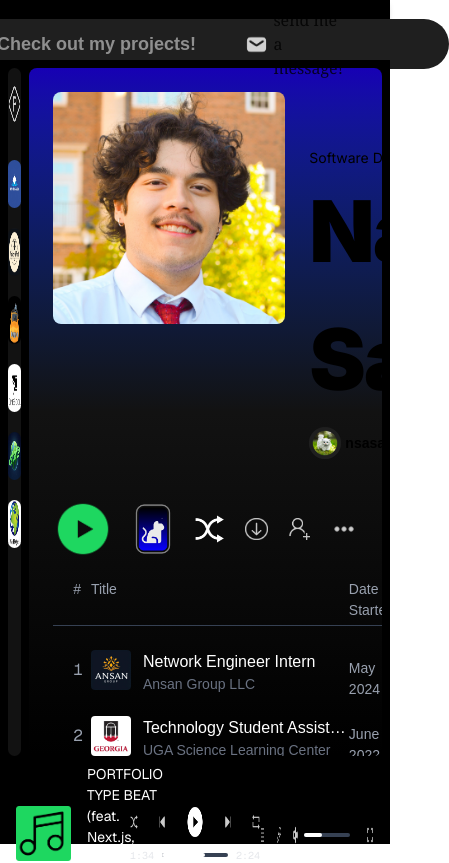
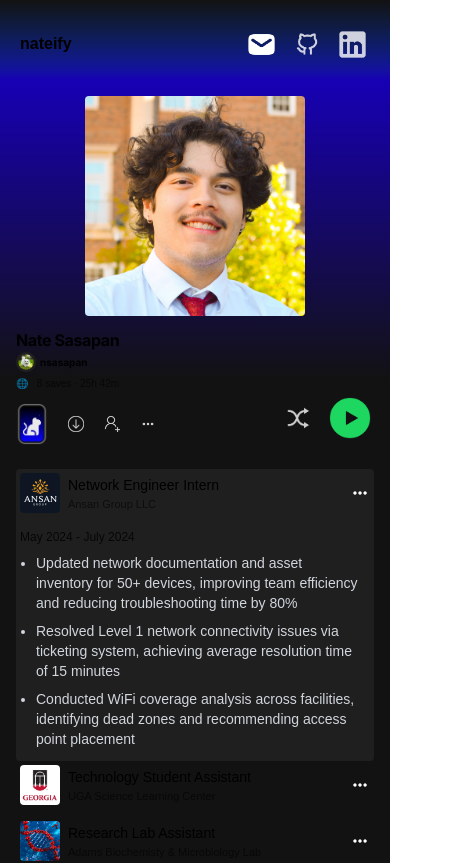
Before and after one commit to natesasapan/nateify, a Next.js app: page / in a window 390 px wide. Shown: the top 863 px of the page, 449 px wide, since content can reach past the window. Built offline with nearby package versions, Linux system fonts and the light colour scheme.

Commit message:
added a basic mobile page.

```diff
--- a/src/app/components/Header.js
+++ b/src/app/components/Header.js
@@ -120,3 +120,47 @@ export default function Header() {
         </header>
     );
 }
+
+export function MobileHeader() {
+    return (
+    <header className="bg-linear-to-b from-[#121212] to-[#1700b4] shadow-md w-full h-[80px] pt-2">
+            <div className="grid grid-cols-2 h-full">
+                <div className="flex items-center px-5">
+                    <h1 className="font-bold">nateify</h1>
+                </div>
+                <div className="flex items-center justify-end px-5 gap-2">
+                    <div className="hover:scale-110 transition-colors duration-300">
+                        <Link className="flex items-center gap-1" href='/message'>
+                            <img
+                                src="/message.png"
+                                width={35}
+                                height={35}
+                                alt="mail"
+                            />
+                        </Link>
+                    </div>
+                    <div className="hover:scale-110 transition-colors duration-300 opacity-80 hover:opacity-100">
+                        <Link href='https://github.com/natesasapan'>
+                        <img
+                            src="/github.png"
+                            width={40}
+                            height={40}
+                            alt="github logo"
+                            />
+                        </Link>
+                    </div>
+                    <div className="hover:scale-110 transition-colors duration-300 opacity-80 hover:opacity-100">
+                        <Link href='https://www.linkedin.com/in/nate-sasapan-901115255/'>
+                        <img
+                            src="/linkedin.png"
+                            width={35}
+                            height={35}
+                            alt="linkedin logo"
+                            />
+                        </Link>
+                    </div>
+                </div>
+            </div>
+        </header>
+    );
+}
--- a/src/app/page.js
+++ b/src/app/page.js
@@ -3,6 +3,7 @@ import { useState } from "react";
 import React, { Fragment } from 'react';
 import Header from './components/Header.js'
 import Footer from './components/Footer.js'
+import { MobileHeader } from "./components/Header.js";
 
 export default function Home() {
   // Work States
@@ -15,7 +16,7 @@ export default function Home() {
   const [networkIndex, setNetworkIndex] = useState(0);
 
   // Project States
-  const [projectIndex, setProjectIndex] = useState(7);
+  const [projectIndex, setProjectIndex] = useState(0);
 
   // Work Data
   const workData = [
@@ -114,9 +115,12 @@ export default function Home() {
 
   return (
     <div className="flex flex-col min-h-screen">
+
+      {/* Web Layout */}
+      <div className="hidden md:block">
         <Header/>
         <main className="flex flex-row bg-black p-2 gap-2 h-[calc(100vh-140px)]">
-        <div className='flex flex-col gap-5 items-center rounded-lg bg-[#121212] text-white w-1/28'>
+          <div className='flex flex-col gap-5 items-center rounded-lg bg-[#121212] text-white w-16'>
             <img src="/P.png" className="w-10 h-10 opacity-80 hover:opacity-100 mt-4 mb-4"></img>
             {projectData.map((row, index) => (
                   <React.Fragment key={index}>
@@ -351,4 +355,110 @@ export default function Home() {
         </main>
         <Footer/>
       </div>
+
+      {/* Mobile Layout */}
+      <div className="block md:hidden">
+        <MobileHeader/>
+        <main className="bg-[#1f1f1f] p-4" style={{
+          background: 'linear-gradient(to bottom, #1700b4 0px, #121212 300px, #121212 100%)'
+        }}>
+
+          {/* Album Cover */}
+          <div className="flex flex-col items-center">
+            <img src="/nate.jpg" className="w-55 h-55 rounded mb-2"/>
+          </div>
+
+          {/* Album Details */}
+          <div>
+            <h1 className="text-[16px] font-bold font-inter tracking-tight mt-1">Nate Sasapan</h1>
+
+            {/* Album Pic and username */}
+            <div className="flex items-center gap-1">
+              <img className="w-5 h-5" src="/kittycat.png"></img>
+              <h1 className="text-[10px] font-bold font-inter">nsasapan</h1>
+            </div>
+
+            {/* Save count and Length */}
+            <div className="flex items-center mt-1">
+              <h1 className="text-[10px] opacity-60">🌐 &nbsp;&nbsp;8 saves · 25h 42m</h1>
+            </div>
+
+            {/* Buttons */}
+            <div className="grid grid-cols-[2fr_1fr]">
+
+              {/* Left Section */}
+              <div className="flex pt-3 gap-5 items-center">
+                  <img src="/preview.png" className="w-8 h-auto"></img>
+                  <a href="/resume">
+                    <img src="/download.png" className="w-4 h-4 hover:scale-110 opacity-80 hover:opacity-100 cursor-pointer h-full"></img>
+                  </a>
+                  <a href="https://www.linkedin.com/in/nate-sasapan-901115255/">
+                    <img src="/friend.png" className="w-4 h-4 hover:scale-110 opacity-80 hover:opacity-100 cursor-pointer h-full"></img>
+                  </a>
+                <img src="/options.png" className="w-4 h-4 hover:scale-110 opacity-80 hover:opacity-100 cursor-pointer"></img>
+              </div>
+
+              {/* Right Section */}
+              <div className="flex justify-end items-center gap-4 ">
+                <img src="/shuffle.png" className="w-6 h-6 hover:scale-110 opacity-80 cursor-pointer"></img>
+                <img src="/greenPlay.png" className="w-12 h-12 hover:scale-110 cursor-pointer"></img>
+              </div>
+            </div>
+
+          </div>
+
+          {/* Work Experience as expandable song cards */}
+          <div className="mt-6"></div>
+
+          {workData.map((job, index) => (
+            <div key={index} className={`rounded p-1 cursor-pointer transition-all duration-100 ${projectIndex  === index ? 'bg-[#1f1f1f]' : 'bg-[#121212]'}`}>
+              <div
+                className="flex gap-2 mb-2 items-center"
+                  onClick={() => {
+                    if (projectIndex === index) {
+                      setProjectIndex(-1);
+                    } else {
+                      setProjectIndex(index);
+                    }
+                  }}
+                >
+                <img src={job.imgSrc} className="w-10 h-10 rounded"></img>
+                <div className="flex flex-col justify-center items-start">
+                  <h1 className="text-[14px]">{job.title}</h1>
+                  <h1 className="text-[11px] opacity-60">{job.company}</h1>
+                </div>
+                <img src="/options.png" className="ml-auto w-5 h-5"></img>
+              </div>
+              <div className={`${projectIndex === index ? '' : 'hidden'}`}>
+                <h1 className="text-xs opacity-80 pt-2">
+                  {job.dateStarted} - {job.dateFinished}
+                </h1>
+                <ul className="text-gray-300 text-sm space-y-2 list-disc list-outside p-2 pl-4">
+                  <li>{job.duty1}</li>
+                  <li>{job.duty2}</li>
+                  <li>{job.duty3}</li>
+                </ul>
+              </div>
+            </div>
+          ))}
+
+          {/* Projects */}
+          <h2 className="text-2xl font-bold text-white mb-4 mt-8">Projects</h2>
+          {projectData.map((project, index) => (
+            <div key={index} className="bg-[#1f1f1f] rounded-lg p-4 mb-4">
+              <img src={project.imgSrc} className="w-full rounded-lg mb-3"/>
+              <h3 className="text-white font-bold text-lg">{project.title}</h3>
+              <p className="text-gray-400 text-sm mb-2">
+                {project.category} • {project.year}
+              </p>
+              <p className="text-gray-300 text-sm mb-3">{project.description}</p>
+              <a href={project.gitLink} className="text-blue-400 text-sm">
+                View on GitHub →
+              </a>
+            </div>
+          ))}
+        </main>
+      </div>
+
+    </div>
   );}
```
Lines whose indentation alone changed are shown as unchanged.
